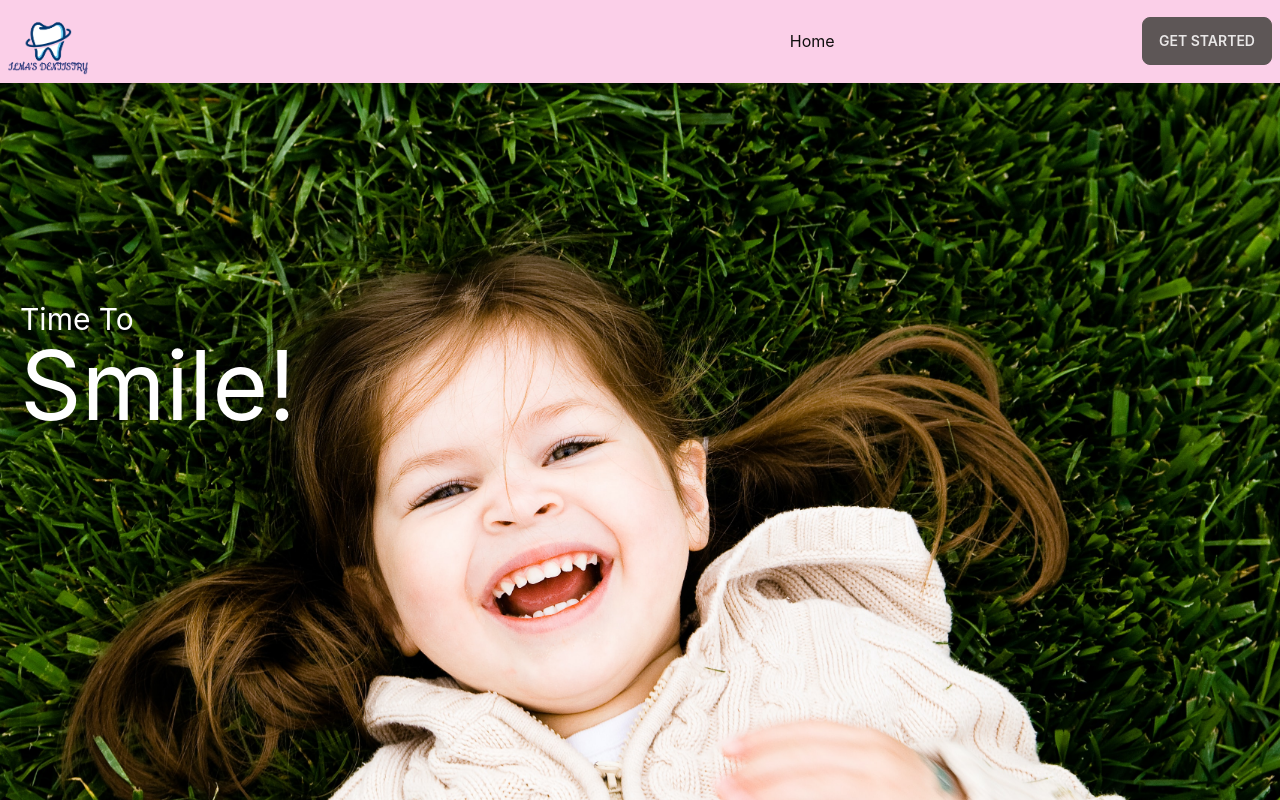
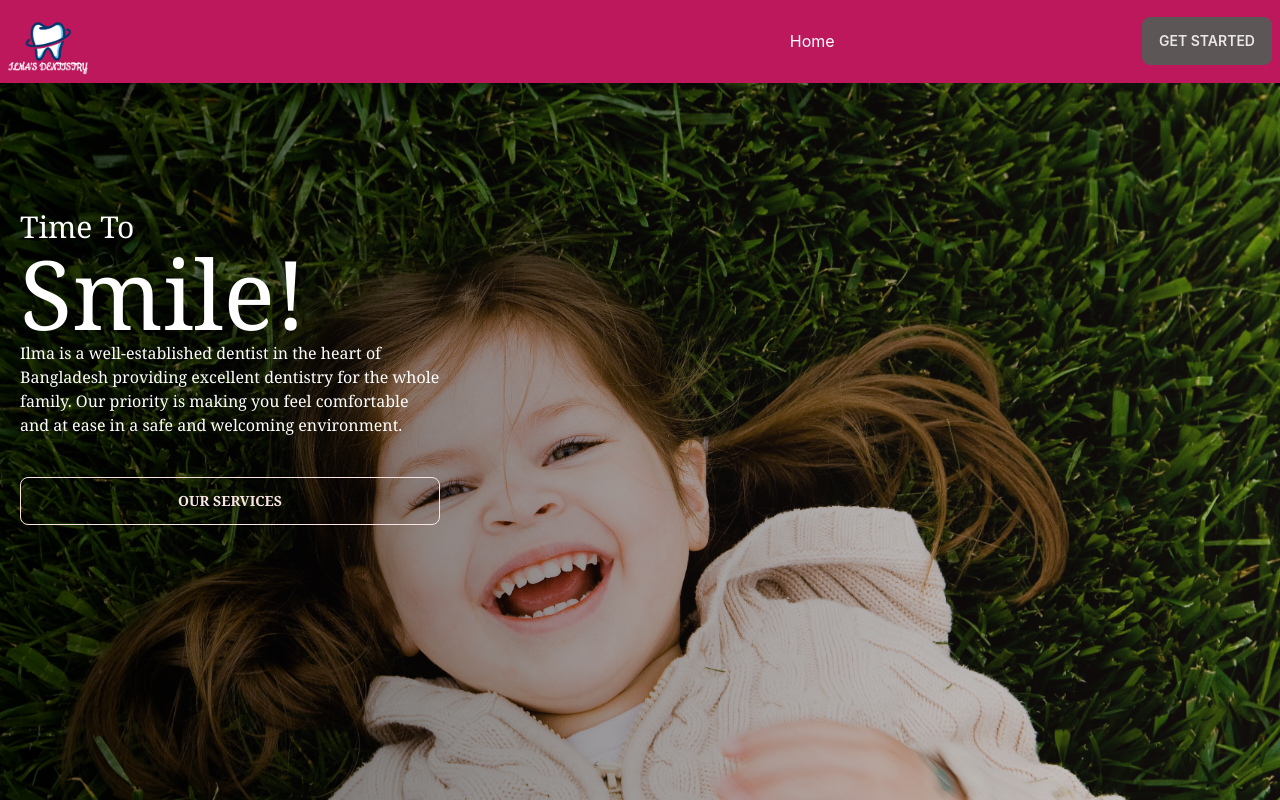
Before and after one commit to faiazhossain/ilma-s-Dentistry-client, a React (Create React App) app: page / in a window 1280 px wide. Shown: the top 800 px of the page. Built offline with nearby package versions, Linux system fonts and the light colour scheme.

Commit message:
added banner in home

```diff
--- a/src/Pages/Home/Home/Home.css
+++ b/src/Pages/Home/Home/Home.css
@@ -0,0 +1,15 @@
+.carousel-img:after {
+  content: "";
+  border-radius: 0.75rem;
+  position: absolute;
+  left: 0;
+  top: 0;
+  width: 100%;
+  height: 100%;
+  display: inline-block;
+  background: linear-gradient(
+    to right,
+    rgba(0, 0, 0, 0.6) 0%,
+    rgba(82, 59, 55, 0.2) 100%
+  ); /* W3C */
+}
--- a/src/Pages/Home/Home/Home.js
+++ b/src/Pages/Home/Home/Home.js
@@ -1,15 +1,28 @@
 import React from "react";
 import image from "../../../images/smiling.jpg";
+import "./Home.css";
 const Home = () => {
   return (
-    <div className="carousel w-full">
+    <div className=" carousel w-full">
       <div id="slide1" className="carousel-item relative w-full">
-        <img src={image} alt="" className="w-full " />
-        <div className="absolute flex justify-between transform -translate-y-1/2 left-5 top-1/3">
+        <div className="carousel-img">
+          <img src={image} alt="" className="w-full " />
+        </div>
+        <div className="absolute flex flex-col justify-between transform -translate-y-1/2 left-5 top-1/2 lg:top-1/3 font-serif">
           <p className="text-sm md:text-lg lg:text-3xl text-white">
             Time To <br />
             <span className="text-2xl md:text-5xl lg:text-8xl">Smile!</span>
           </p>
+          <p className="w-full md:w-1/2 lg:w-1/3 text-white">
+            Ilma is a well-established dentist in the heart of Bangladesh
+            providing excellent dentistry for the whole family. Our priority is
+            making you feel comfortable and at ease in a safe and welcoming
+            environment.
+          </p>
+
+          <button className="btn btn-outline btn-accent w-full md:w-1/2 lg:w-1/3 lg:mt-10">
+            Our services
+          </button>
         </div>
       </div>
     </div>
--- a/src/Pages/Shared/Header/Header.js
+++ b/src/Pages/Shared/Header/Header.js
@@ -11,7 +11,7 @@ const Header = () => {
     </>
   );
   return (
-    <div className="navbar bg-pink-200">
+    <div className="navbar bg-pink-700 text-white">
       <div className="navbar-start">
         <div className="dropdown">
           <label tabIndex={0} className="btn btn-ghost lg:hidden">
```
Also changed, not shown: src/images/logo.png.
